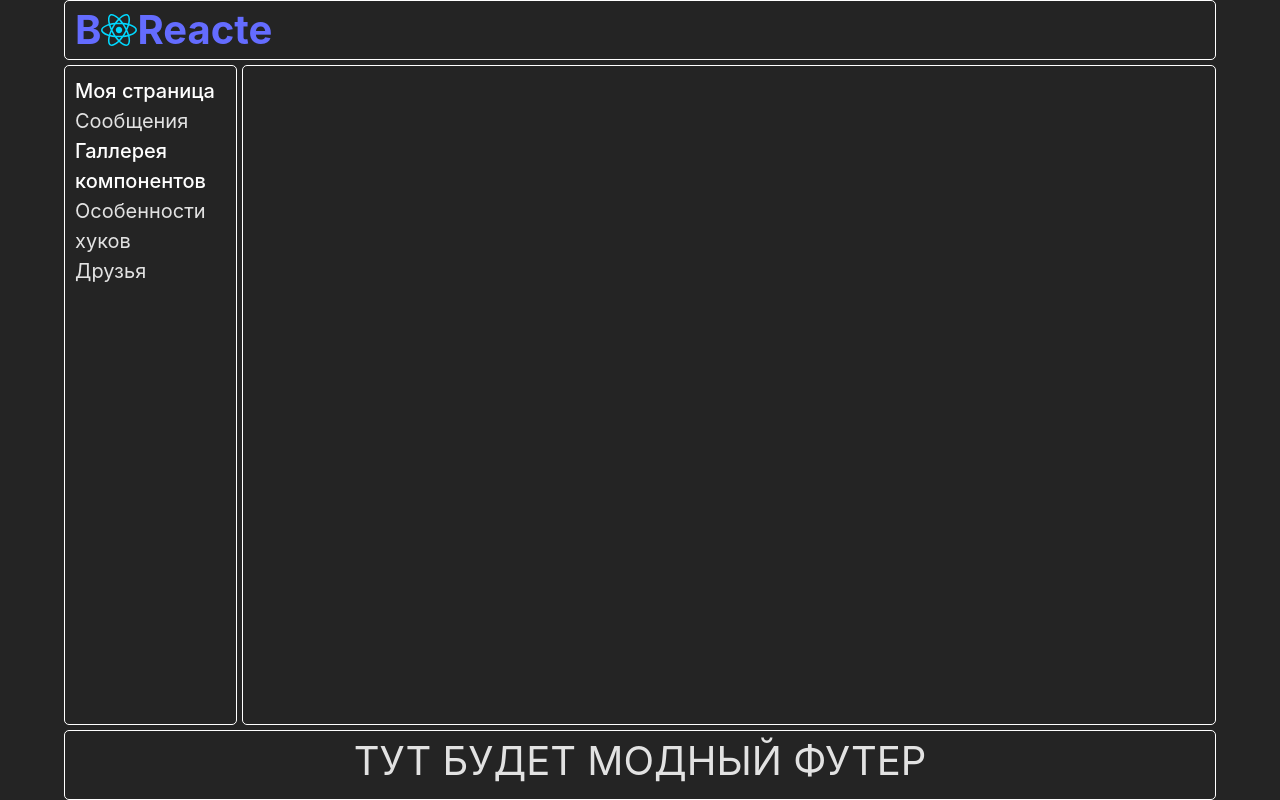
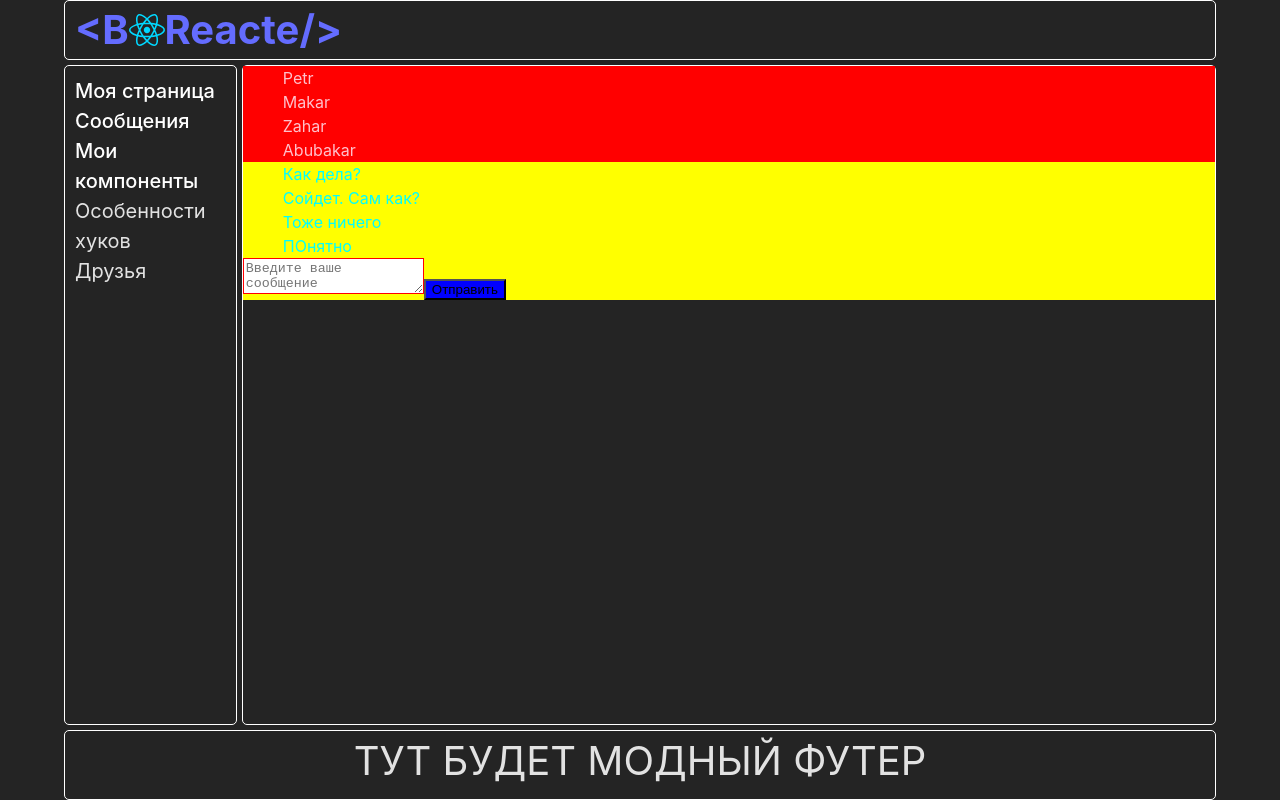
Before and after one commit to Yalanday/v-reacte, a React (Vite) app: page /dialogs in a window 1280 px wide. Built offline with nearby package versions, Linux system fonts and the light colour scheme.

Commit message:
added Dialogs

```diff
--- a/src/components/app/app.jsx
+++ b/src/components/app/app.jsx
@@ -5,6 +5,7 @@ import Examples from "../pages/examples/example-page";
 import MyPage from "../pages/my-page/my-page";
 import { PageWrapper, StyledFooter, StyledHeader, StyledMain, StyledNavWrapper } from "./style";
 import StartPage from "../pages/start-page/start-page";
+import Dialogs from "../pages/dialogs/dialogs";
 
 function App() {
     return (
@@ -20,7 +21,8 @@ function App() {
                     <Routes>
                         <Route path='/' Component={StartPage} />
                         <Route path='/my-page' Component={MyPage} />
-                        <Route exact path='/examples/*' Component={Examples} />
+                        <Route path='/dialogs' Component={Dialogs} />
+                        <Route path='/examples/*' Component={Examples} />
                     </Routes>
                 </StyledMain>
                 <StyledFooter>ТУТ БУДЕТ МОДНЫЙ ФУТЕР</StyledFooter>
--- a/src/components/logo/logo.jsx
+++ b/src/components/logo/logo.jsx
@@ -4,7 +4,7 @@ import LogoImage from '/src/assets/react.svg';
 function Logo() {
     return (
         <StyledLogo to="/">
-            В<img src={LogoImage} alt="Логотип" />Reacte
+            &lt;В<img src={LogoImage} alt="Логотип" />Reacte/&gt;
         </StyledLogo>
     )
 }
--- a/src/components/nav/nav.jsx
+++ b/src/components/nav/nav.jsx
@@ -8,9 +8,11 @@ function Nav() {
                 <li>
                 <StyledLink to="/my-page">Моя страница</StyledLink>
                 </li>
-                <li>Сообщения</li>
                 <li>
-                    <StyledLink to="/examples">Галлерея компонентов</StyledLink>
+                <StyledLink to="/dialogs">Сообщения</StyledLink>
+                </li>
+                <li>
+                    <StyledLink to="/examples">Мои компоненты</StyledLink>
                 </li>
                 <li>Особенности хуков</li>
                 <li>Друзья</li>
--- /dev/null
+++ b/src/components/pages/dialogs/dialogs.jsx
@@ -0,0 +1,29 @@
+import {
+    DialogsWrapper, DialogsList, DialogsItem, MessagesWrapper,
+    MessagesList, MessagesItem, MessageInputField, MessagesubmitButton
+} from './style';
+
+function Dialogs() {
+    return (
+        <DialogsWrapper>
+            <DialogsList>
+                <DialogsItem>Petr</DialogsItem>
+                <DialogsItem>Makar</DialogsItem>
+                <DialogsItem>Zahar</DialogsItem>
+                <DialogsItem>Abubakar</DialogsItem>
+            </DialogsList>
+            <MessagesWrapper>
+                <MessagesList>
+                    <MessagesItem>Как дела?</MessagesItem>
+                    <MessagesItem>Сойдет. Сам как?</MessagesItem>
+                    <MessagesItem>Тоже ничего</MessagesItem>
+                    <MessagesItem>ПОнятно</MessagesItem>
+                </MessagesList>
+                <MessageInputField placeholder='Введите ваше сообщение'></MessageInputField>
+                <MessagesubmitButton>Отправить</MessagesubmitButton>
+            </MessagesWrapper>
+        </DialogsWrapper>
+    )
+}
+
+export default Dialogs;
--- /dev/null
+++ b/src/components/pages/dialogs/style.js
@@ -0,0 +1,35 @@
+import styled from "styled-components";
+
+export const DialogsWrapper = styled.div`
+    background-color: red;
+`;
+
+export const DialogsList = styled.ul`
+    margin: 0;
+    list-style: none;
+`;
+
+export const DialogsItem = styled.li`
+    color: pink;
+`;
+
+export const MessagesWrapper = styled.div`
+    background-color: yellow;
+`;
+
+export const MessagesList = styled.ul`
+    margin: 0;
+    list-style: none;
+`;
+
+export const MessagesItem = styled.li`
+    color: aqua;
+`;
+
+export const MessageInputField = styled.textarea`
+    border-color: red;
+`;
+
+export const MessagesubmitButton = styled.button`
+    background-color: blue;
+`;
```
